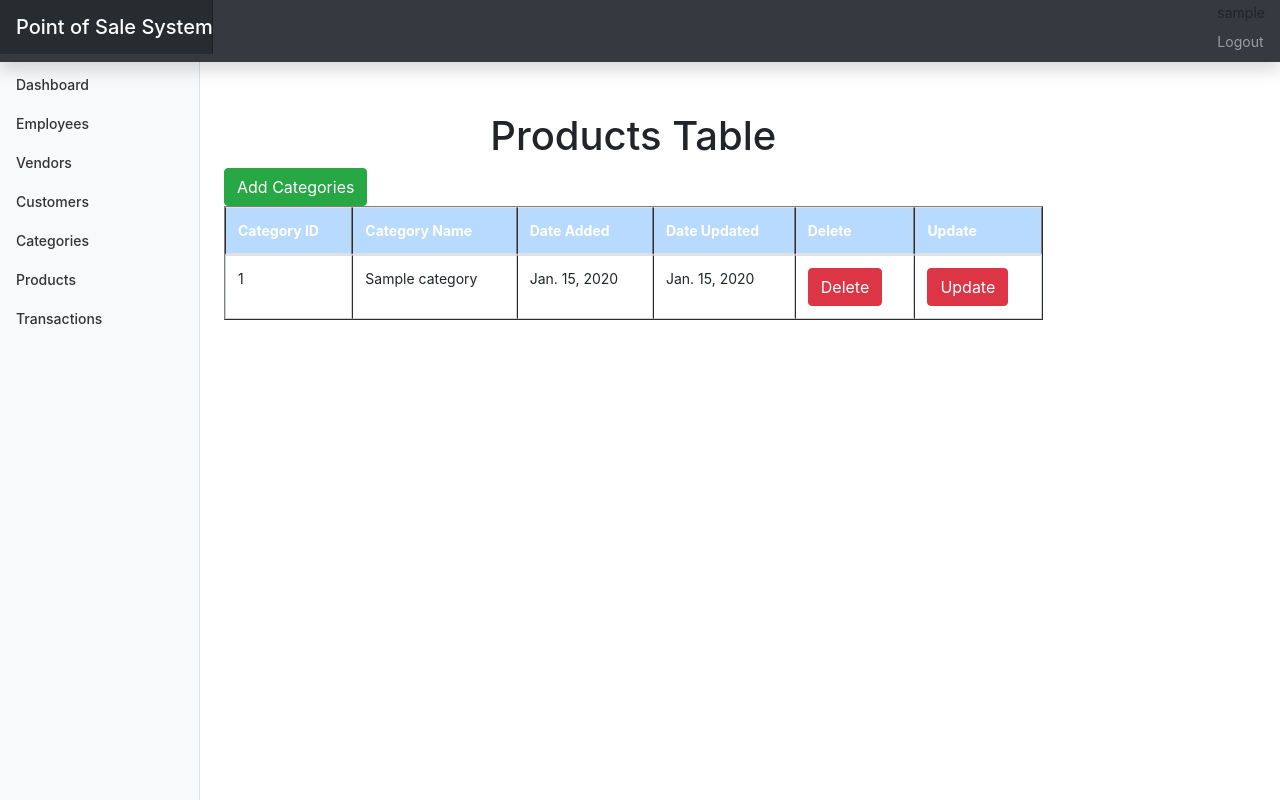
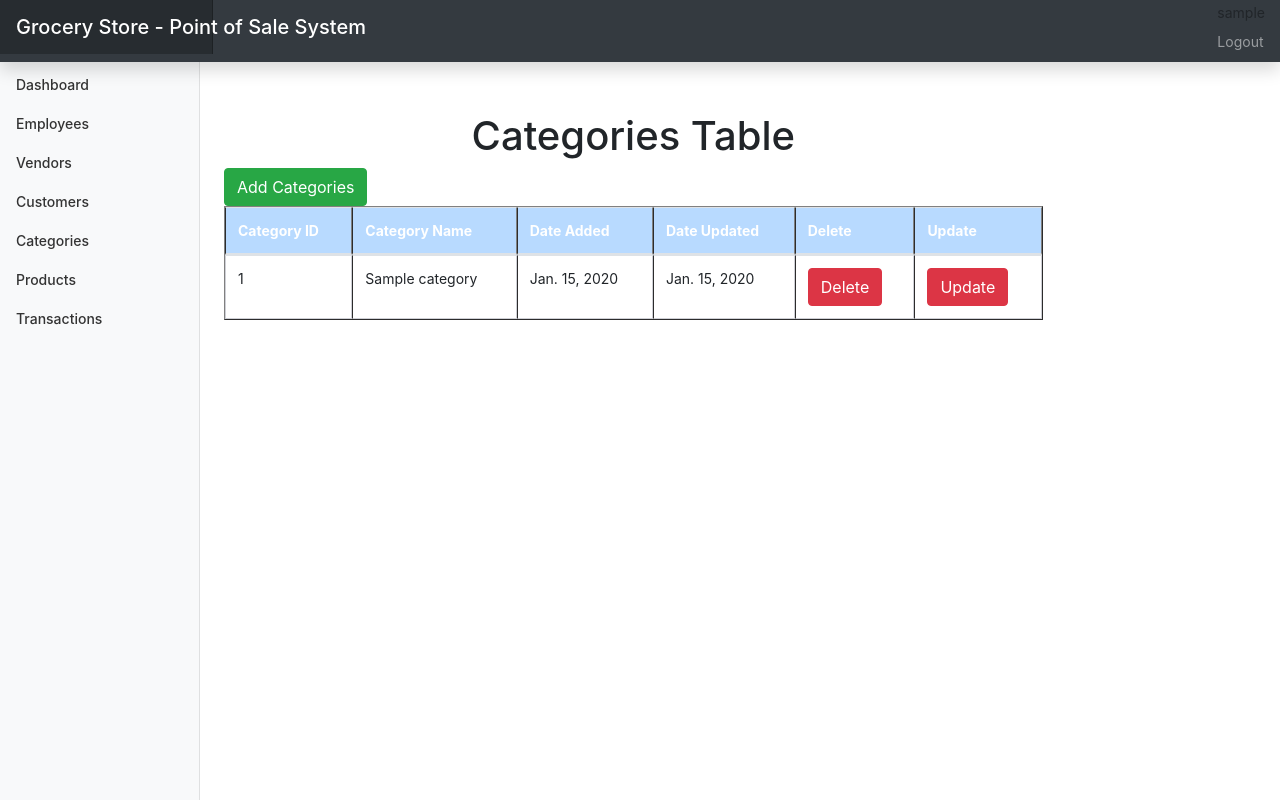
Before and after one commit to ethanmaxey/pos_system, a Django app: page /catTable/ in a window 1280 px wide. Run offline with Django 4.2, Linux system fonts and the light colour scheme; a user stored in the database is signed in; tables that the repository leaves empty hold one stand-in row (values such as "Sample post").

Commit message:
Fixed some titles

```diff
--- a/templates/base.html
+++ b/templates/base.html
@@ -19,7 +19,7 @@
 <body>
 
   <header class="navbar navbar-dark sticky-top bg-dark flex-md-nowrap p-0 shadow">
-    <h3 class="navbar-brand col-md-3 col-lg-2 me-0 px-3 fs-6" >Point of Sale System</h3>
+    <h3 class="navbar-brand col-md-3 col-lg-2 me-0 px-3 fs-6" >Grocery Store - Point of Sale System</h3>
 
     <!-- <button class="navbar-toggler position-absolute collapsed" type="button" data-bs-toggle="collapse"
       data-bs-target="#sidebarMenu" aria-controls="sidebarMenu" aria-expanded="false" aria-label="Toggle navigation">
--- a/templates/category.html
+++ b/templates/category.html
@@ -5,11 +5,11 @@
 <head>
     <meta charset="utf-8">
     <meta name="viewport" content="width=device-width">
-    <title>Products</title>
+    <title>Categories</title>
 </head>
 <div class = "emp-body">
     <center>
-        <h1>Products Table</h1>
+        <h1>Categories Table</h1>
     </center>
     <strong>
         <a class = "add-btn" href ="/add_category"> <button type="button" class="btn btn-success">Add Categories</button> </a>
```
